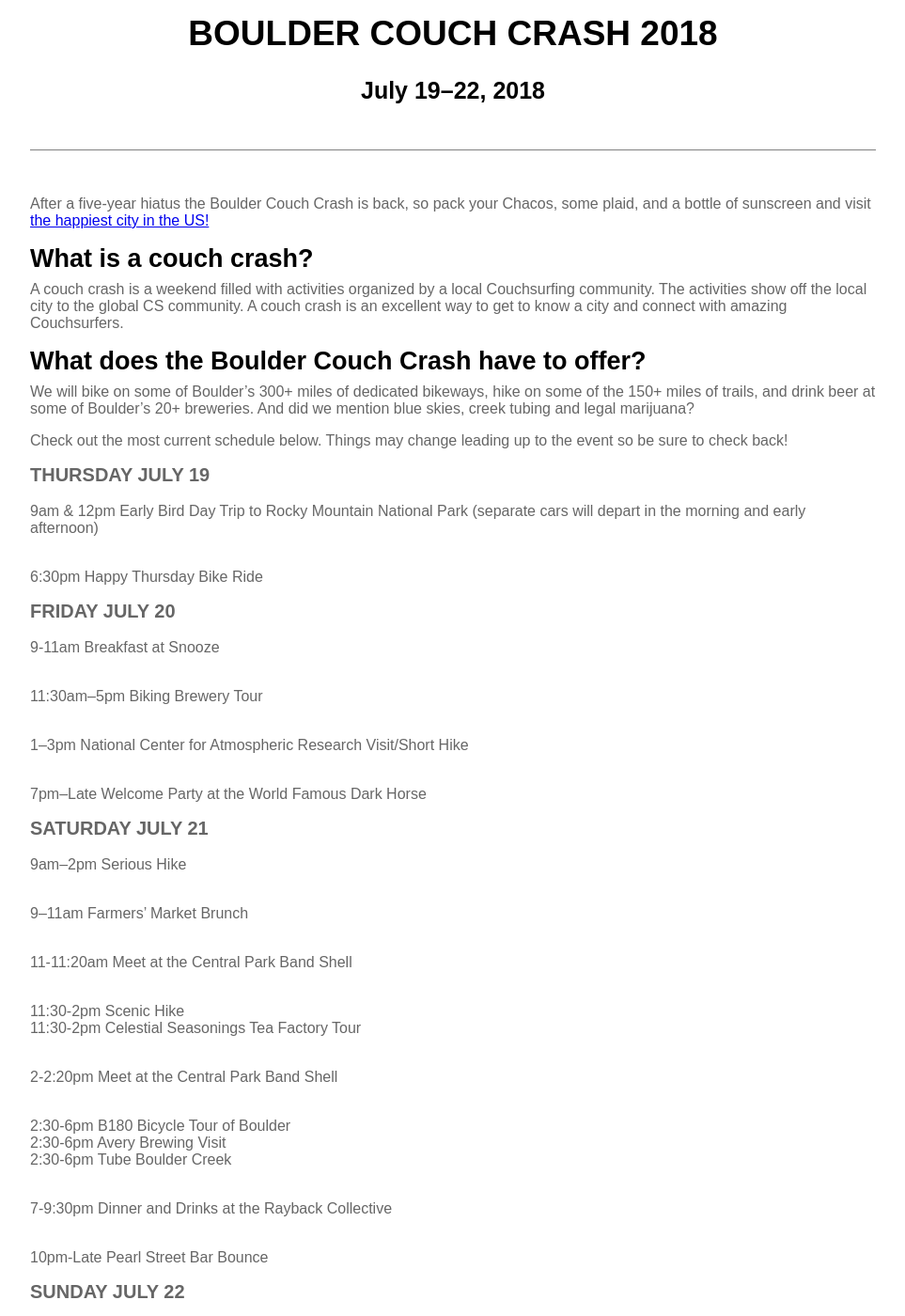
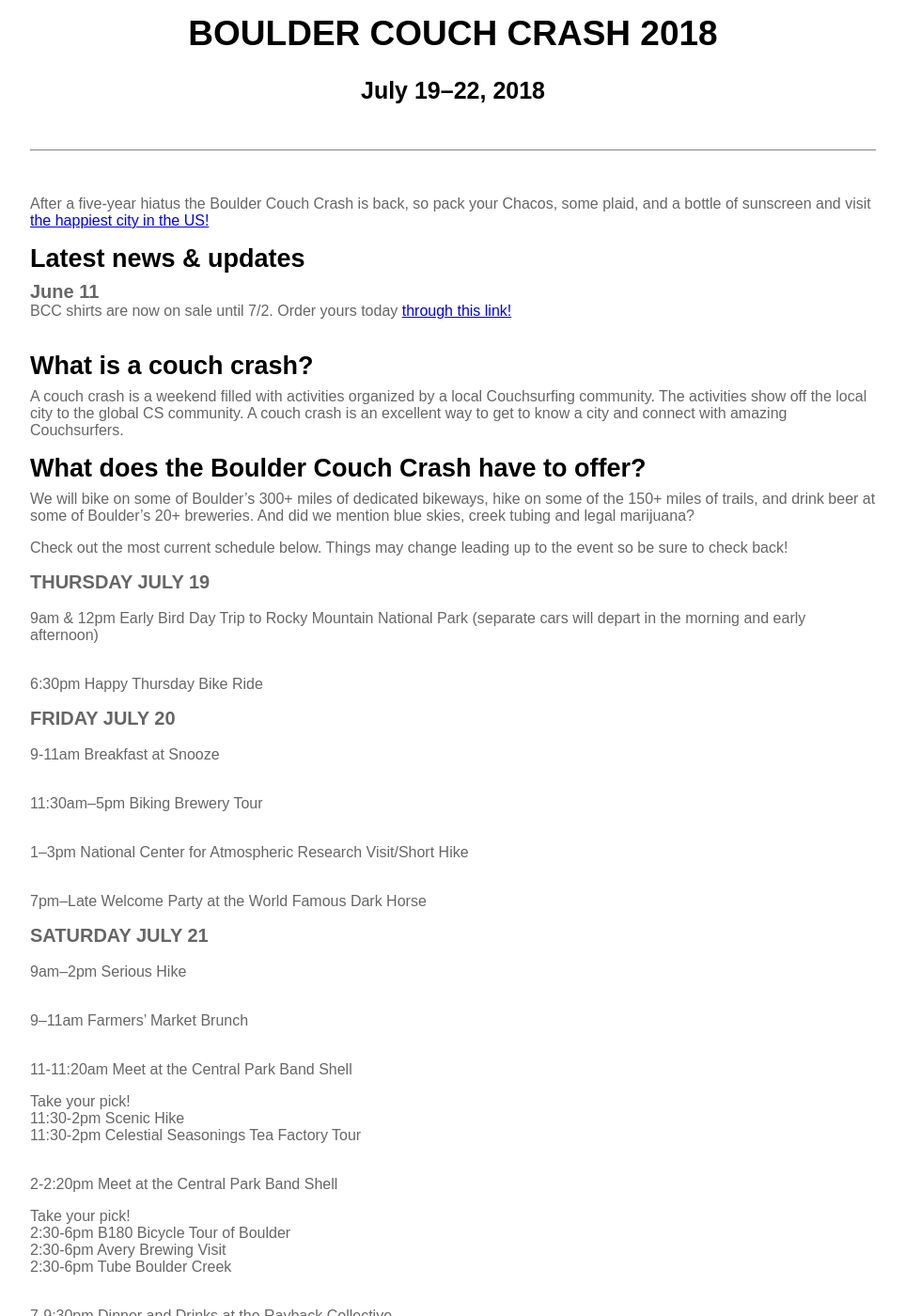
Before and after one commit to spencels/bcc-site, a Jekyll site: the page built from index.md, in a window 1280 px wide and 1400 px high, scrolled down 370 px. Shown: the whole window at 94% size, without its empty margins (158-1121 px from the left). Built offline with Jekyll 4.4.1, drawn with Linux system fonts in a browser that asks for light colours.

Commit message:
Update Pages “index”

```diff
--- a/index.md
+++ b/index.md
@@ -4,6 +4,13 @@
 subtitle: 'July 19–22, 2018'
 ---
 After a five-year hiatus the Boulder Couch Crash is back, so pack your Chacos, some plaid, and a bottle of sunscreen and visit <a href="https://www.nationalgeographic.com/travel/destinations/north-america/united-states/colorado/happiest-city-united-states-boulder-colorado-2017/"> the happiest city in the US! </a>
+
+### Latest news & updates
+#### June 11
+BCC shirts are now on sale until 7/2. Order yours today <a href="https://goo.gl/forms/HMJBrFtyoDoo4FBh2"> through this link! </a>
+<br>
+<br>
+
 
 ### What is a couch crash?
 
@@ -37,11 +44,13 @@
 
 <br>11-11:20am Meet at the Central Park Band Shell
 
+Take your pick!
 <br>11:30-2pm Scenic Hike
 <br>11:30-2pm Celestial Seasonings Tea Factory Tour
 
 <br>2-2:20pm Meet at the Central Park Band Shell
 
+Take your pick!
 <br>2:30-6pm B180 Bicycle Tour of Boulder
 <br>2:30-6pm Avery Brewing Visit
 <br>2:30-6pm Tube Boulder Creek
```
